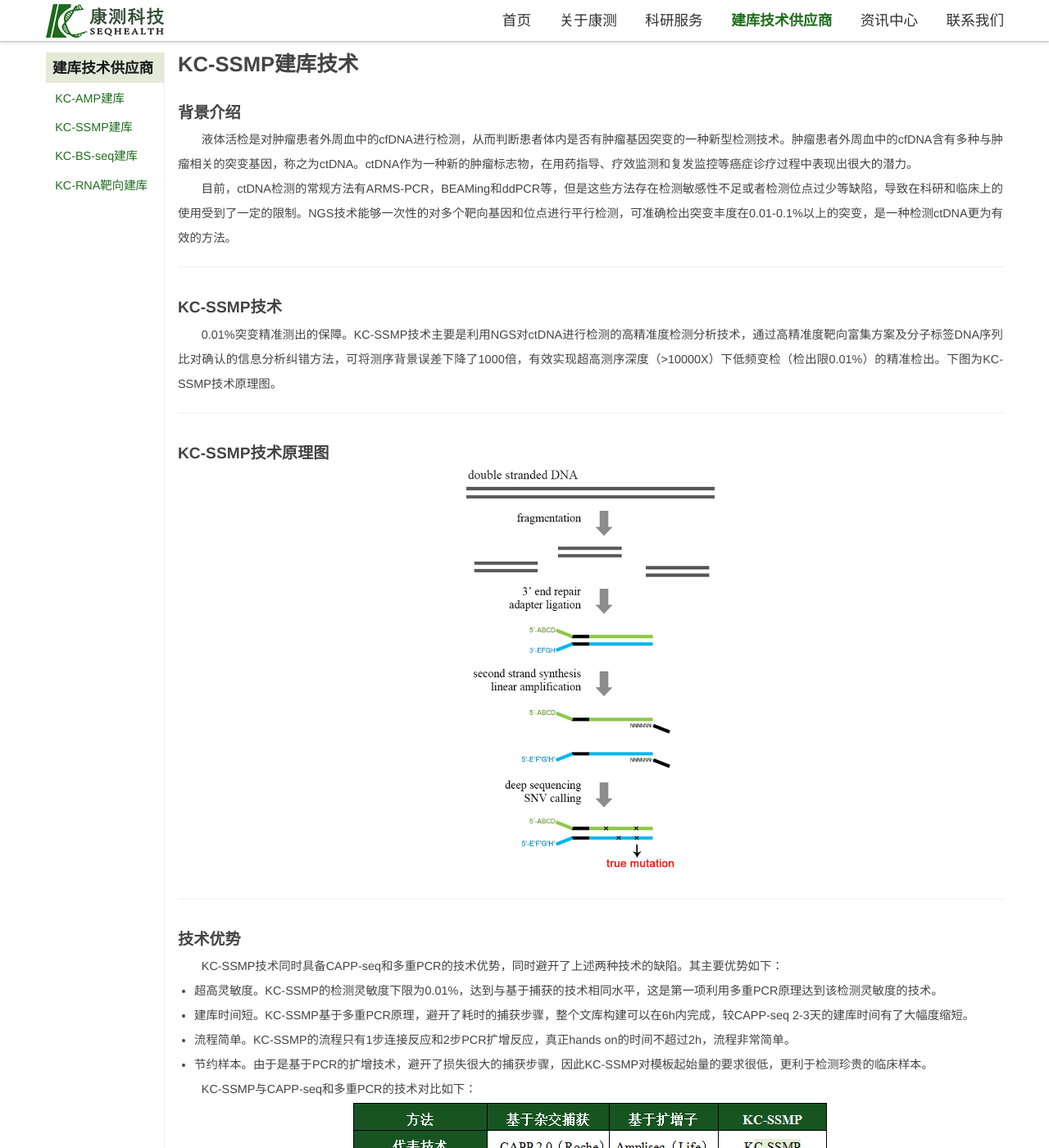
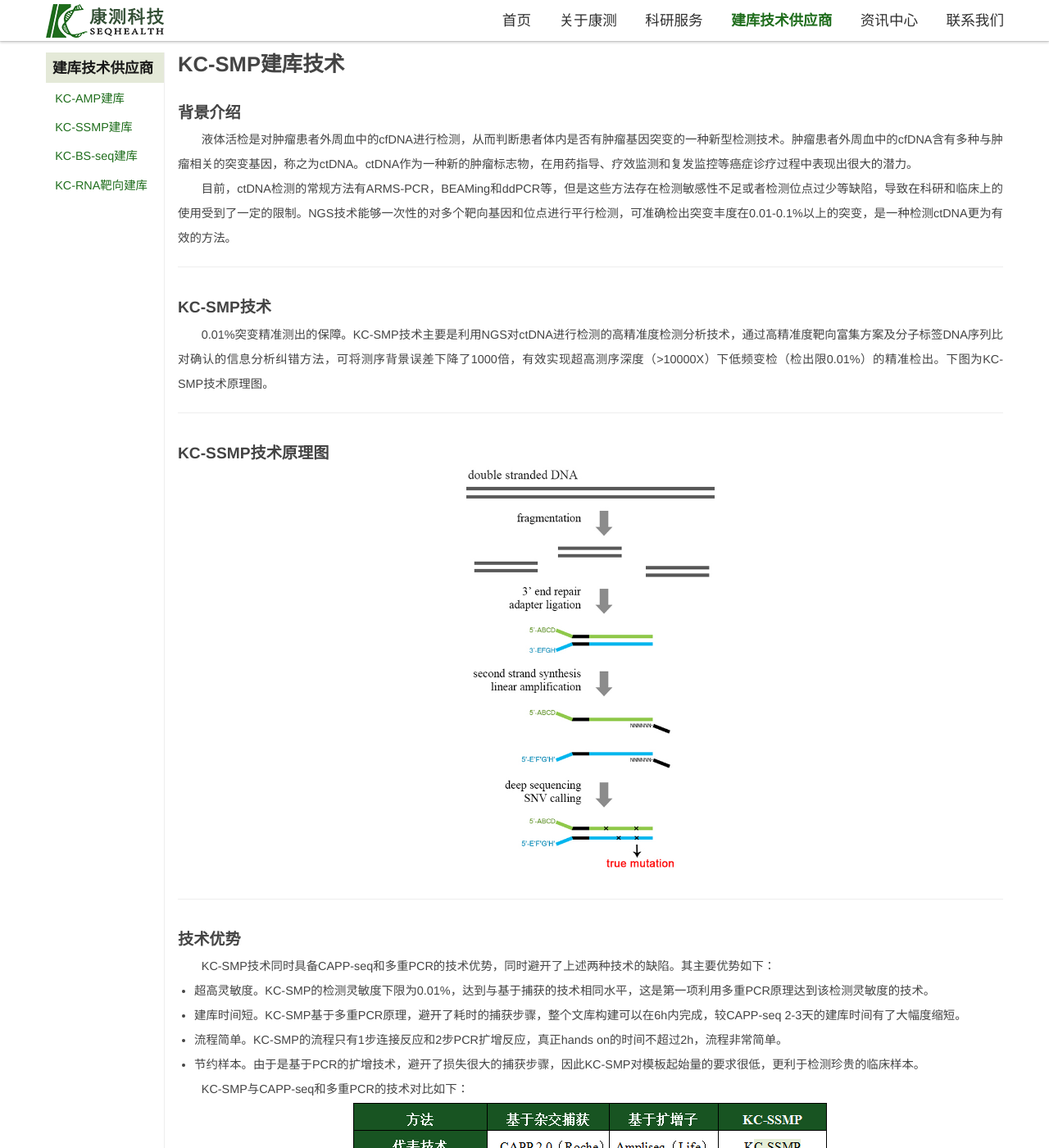
Before and after one commit to liny00/liny00.github.io, a Jekyll site: the page built from library_build/KC_SSMP.md, in a window 1280 px wide and 1400 px high. Shown: the whole window at 82% size. Built offline with Jekyll 4.4.1, drawn with Linux system fonts in a browser that asks for light colours.

Commit message:
Update KC_SSMP.md

```diff
--- a/library_build/KC_SSMP.md
+++ b/library_build/KC_SSMP.md
@@ -1,6 +1,6 @@
 ---
 layout: page
-title: "KC-SSMP建库技术"
+title: "KC-SMP建库技术"
 permalink: /library_build/KC_SSMP/
 sidebar: true
 medicine: true
@@ -14,9 +14,9 @@ medicine: true
 
 ---
 
-## KC-SSMP技术
+## KC-SMP技术
 
-0.01%突变精准测出的保障。KC-SSMP技术主要是利用NGS对ctDNA进行检测的高精准度检测分析技术，通过高精准度靶向富集方案及分子标签DNA序列比对确认的信息分析纠错方法，可将测序背景误差下降了1000倍，有效实现超高测序深度（>10000X）下低频变检（检出限0.01%）的精准检出。下图为KC-SSMP技术原理图。
+0.01%突变精准测出的保障。KC-SMP技术主要是利用NGS对ctDNA进行检测的高精准度检测分析技术，通过高精准度靶向富集方案及分子标签DNA序列比对确认的信息分析纠错方法，可将测序背景误差下降了1000倍，有效实现超高测序深度（>10000X）下低频变检（检出限0.01%）的精准检出。下图为KC-SMP技术原理图。
 
 ---
 
@@ -27,14 +27,14 @@ medicine: true
 
 ## 技术优势
 
-KC-SSMP技术同时具备CAPP-seq和多重PCR的技术优势，同时避开了上述两种技术的缺陷。其主要优势如下：
+KC-SMP技术同时具备CAPP-seq和多重PCR的技术优势，同时避开了上述两种技术的缺陷。其主要优势如下：
 
-* 超高灵敏度。KC-SSMP的检测灵敏度下限为0.01%，达到与基于捕获的技术相同水平，这是第一项利用多重PCR原理达到该检测灵敏度的技术。
-* 建库时间短。KC-SSMP基于多重PCR原理，避开了耗时的捕获步骤，整个文库构建可以在6h内完成，较CAPP-seq 2-3天的建库时间有了大幅度缩短。
-* 流程简单。KC-SSMP的流程只有1步连接反应和2步PCR扩增反应，真正hands on的时间不超过2h，流程非常简单。
-* 节约样本。由于是基于PCR的扩增技术，避开了损失很大的捕获步骤，因此KC-SSMP对模板起始量的要求很低，更利于检测珍贵的临床样本。
+* 超高灵敏度。KC-SMP的检测灵敏度下限为0.01%，达到与基于捕获的技术相同水平，这是第一项利用多重PCR原理达到该检测灵敏度的技术。
+* 建库时间短。KC-SMP基于多重PCR原理，避开了耗时的捕获步骤，整个文库构建可以在6h内完成，较CAPP-seq 2-3天的建库时间有了大幅度缩短。
+* 流程简单。KC-SMP的流程只有1步连接反应和2步PCR扩增反应，真正hands on的时间不超过2h，流程非常简单。
+* 节约样本。由于是基于PCR的扩增技术，避开了损失很大的捕获步骤，因此KC-SMP对模板起始量的要求很低，更利于检测珍贵的临床样本。
 
-KC-SSMP与CAPP-seq和多重PCR的技术对比如下：
+KC-SMP与CAPP-seq和多重PCR的技术对比如下：
 
 <img src="/image/library_build/SSMP/KC-SSMP-2.png">
 
```
